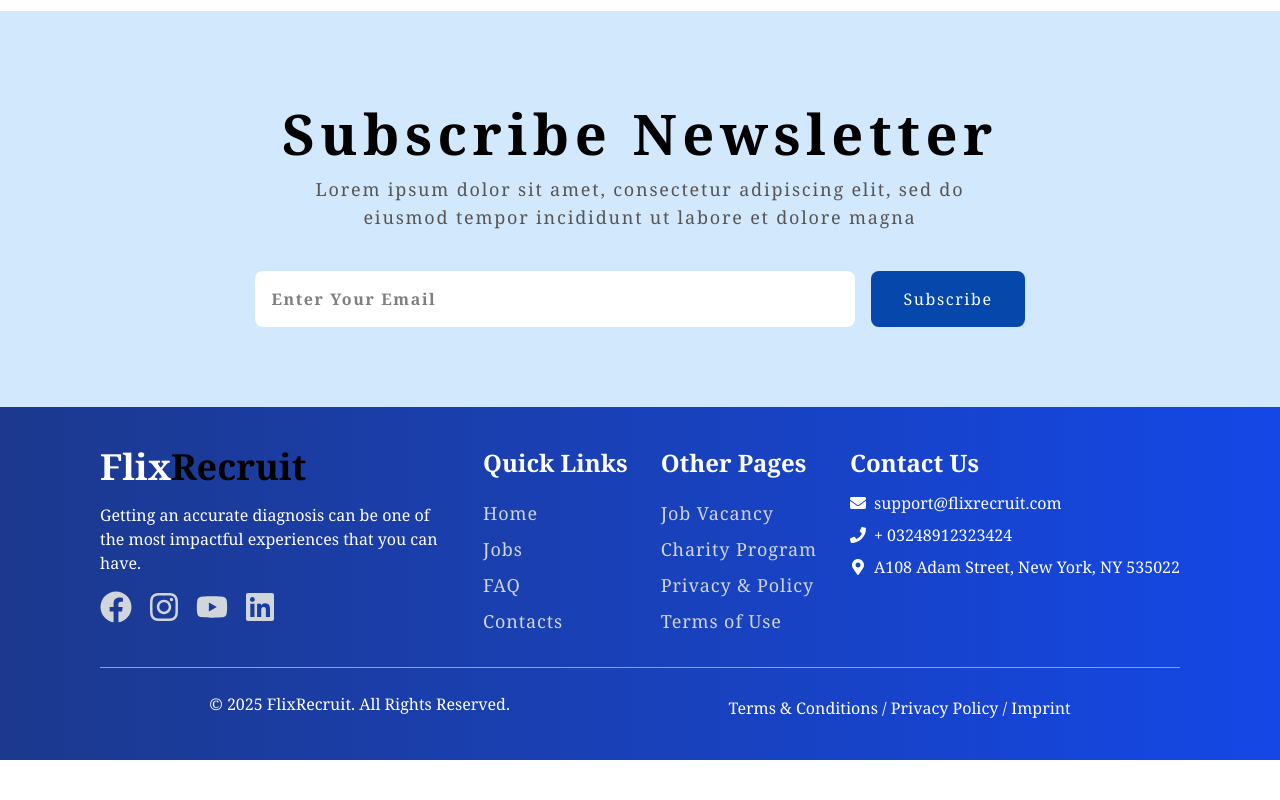
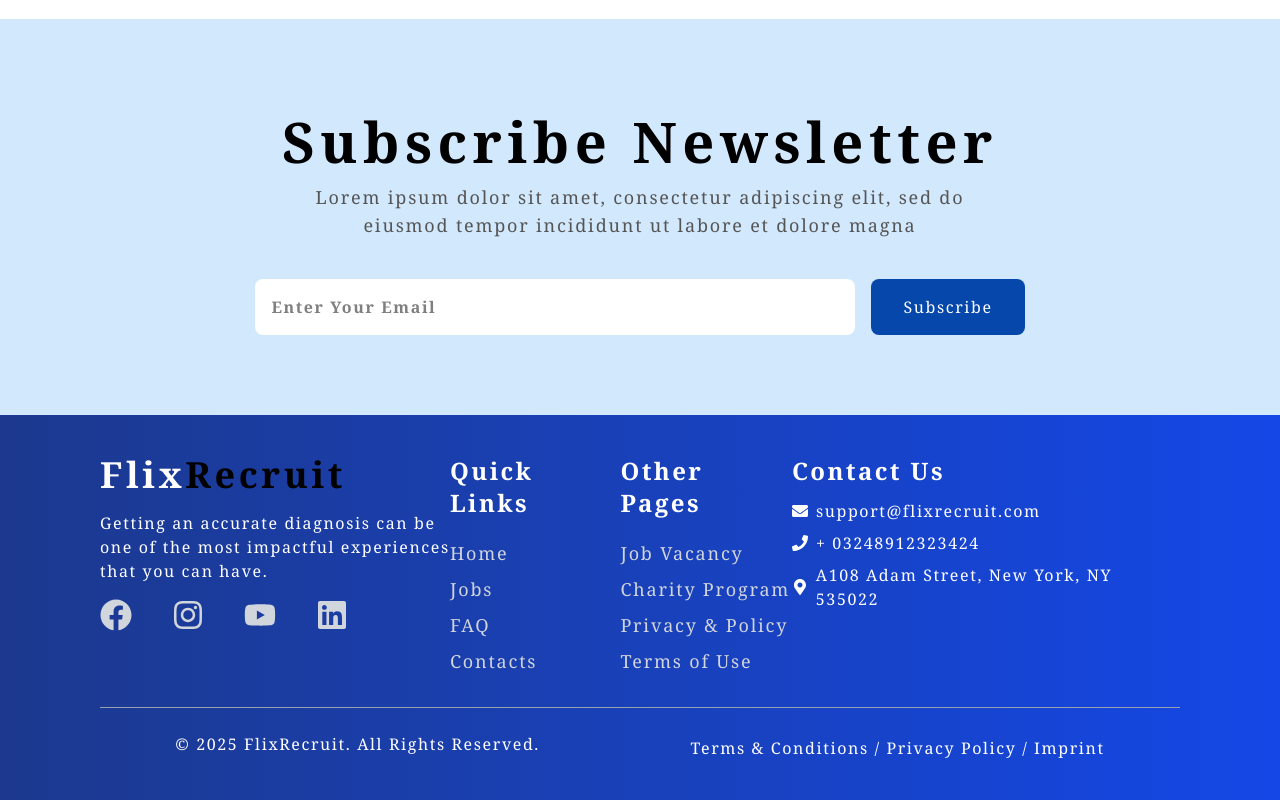
Before and after one commit to Md-Mubin/flix-recruit, a Next.js app: page / in a window 1280 px wide. Shown: the part 4590-5390 px from the top of the page. Before the commit the page ends 5350 px from the top, so only its background shows below. Built offline with nearby package versions, Linux system fonts and the light colour scheme.

Commit message:
modified:   src/Commons/CommonLeverageCard.jsx 	modified:   src/Components/Footer.jsx

```diff
--- a/src/Commons/CommonLeverageCard.jsx
+++ b/src/Commons/CommonLeverageCard.jsx
@@ -3,7 +3,7 @@ import React from 'react'
 const CommonLeverageCard = ({ CommonLeverageCardImage, CommonLeverageCardName, CommonLeverageCardInfo }) => {
     return (
         <>
-            <ul className='pr-[20px] pl-[28px] py-[36px] shadow-[2px_2px_5px_#afc2e1] rounded-2xl relative mt-[30px] hover:translate-y-[-5px] hover:shadow-[inset_-2px_-2px_15px_#afc2e1,2px_2px_5px_#afc2e1] duration-300'>
+            <ul className='pr-[20px] pl-[28px] py-[36px] lg:h-[300px] shadow-[2px_2px_5px_#afc2e1] rounded-2xl relative mt-[30px] hover:translate-y-[-5px] hover:shadow-[inset_-2px_-2px_15px_#afc2e1,2px_2px_5px_#afc2e1] duration-300'>
                 <li className='mb-5 flex items-center gap-6'>
                     <div className='w-[60px] h-[60px] flex justify-center items-center bg-[#0646accc] rounded-xl'>
                         <img loading='lazy' src={CommonLeverageCardImage} alt="card image" className='w-[25px]'/>
--- a/src/Components/Footer.jsx
+++ b/src/Components/Footer.jsx
@@ -9,19 +9,19 @@ const Footer = () => {
                 <div className="flex flex-col lg:flex-row gap-10 lg:gap-0 lg:justify-between">
                     <ul>
                         <li>
-                            <h2 className="text-4xl font-bold">Flix
+                            <h2 className="text-4xl font-bold tracking-widest">Flix
                                 <span className="text-black">Recruit</span>
                             </h2>
                         </li>
 
                         <li>
-                            <p className="w-[350px] mt-4">
+                            <p className="w-[350px] mt-4 tracking-widest">
                                 Getting an accurate diagnosis can be one of the most impactful experiences that you can have.
                             </p>
                         </li>
 
                         <li>
-                            <p className="mt-4 flex gap-4 items-center text-lg">
+                            <p className="mt-4 flex gap-10 items-center text-lg">
 
                                 <a href="#" className="hover:text-white text-gray-300 duration-200">
                                     <FaFacebook size={32} />
@@ -44,29 +44,29 @@ const Footer = () => {
 
                     <ul className="flex flex-col gap-2">
                         <li>
-                            <h3 className="text-2xl font-semibold mb-3">Quick Links</h3>
+                            <h3 className="text-2xl font-semibold mb-3 tracking-widest">Quick Links</h3>
                         </li>
 
                         <li>
-                            <Link href="#" className="hover:text-white text-gray-300 duration-200 font-normal text-lg tracking-wider">
+                            <Link href="#" className="hover:text-white text-gray-300 duration-200 font-normal text-lg tracking-widest">
                                 Home
                             </Link>
                         </li>
 
                         <li>
-                            <Link href="#" className="hover:text-white text-gray-300 duration-200 font-normal text-lg tracking-wider">
+                            <Link href="#" className="hover:text-white text-gray-300 duration-200 font-normal text-lg tracking-widest">
                                 Jobs
                             </Link>
                         </li>
 
                         <li>
-                            <Link href="#" className="hover:text-white text-gray-300 duration-200 font-normal text-lg tracking-wider">
+                            <Link href="#" className="hover:text-white text-gray-300 duration-200 font-normal text-lg tracking-widest">
                                 FAQ
                             </Link>
                         </li>
 
                         <li>
-                            <Link href="#" className="hover:text-white text-gray-300 duration-200 font-normal text-lg tracking-wider">
+                            <Link href="#" className="hover:text-white text-gray-300 duration-200 font-normal text-lg tracking-widest">
                                 Contacts
                             </Link>
                         </li>
@@ -74,29 +74,29 @@ const Footer = () => {
 
                     <ul className="flex flex-col gap-2">
                         <li>
-                            <h3 className="text-2xl font-semibold mb-3">Other Pages</h3>
+                            <h3 className="text-2xl font-semibold mb-3 tracking-widest">Other Pages</h3>
                         </li>
 
                         <li>
-                            <Link href="#" className="hover:text-white text-gray-300 duration-200 font-normal text-lg tracking-wider">
+                            <Link href="#" className="hover:text-white text-gray-300 duration-200 font-normal text-lg tracking-widest">
                                 Job Vacancy
                             </Link>
                         </li>
 
                         <li>
-                            <Link href="#" className="hover:text-white text-gray-300 duration-200 font-normal text-lg tracking-wider">
+                            <Link href="#" className="hover:text-white text-gray-300 duration-200 font-normal text-lg tracking-widest">
                                 Charity Program
                             </Link>
                         </li>
 
                         <li>
-                            <Link href="#" className="hover:text-white text-gray-300 duration-200 font-normal text-lg tracking-wider">
+                            <Link href="#" className="hover:text-white text-gray-300 duration-200 font-normal text-lg tracking-widest">
                                 Privacy & Policy
                             </Link>
                         </li>
 
                         <li>
-                            <Link href="#" className="hover:text-white text-gray-300 duration-200 font-normal text-lg tracking-wider">
+                            <Link href="#" className="hover:text-white text-gray-300 duration-200 font-normal text-lg tracking-widest">
                                 Terms of Use
                             </Link>
                         </li>
@@ -104,30 +104,30 @@ const Footer = () => {
 
                     <ul>
                         <li>
-                            <h3 className="text-2xl font-semibold mb-3">Contact Us</h3>
+                            <h3 className="text-2xl font-semibold mb-3 tracking-widest">Contact Us</h3>
                         </li>
 
                         <li>
-                            <p className="flex items-center gap-2">
+                            <p className="flex items-center gap-2 tracking-widest">
                                 <FaEnvelope /> support@flixrecruit.com
                             </p>
                         </li>
 
                         <li>
-                            <p className="flex items-center gap-2 mt-2">
+                            <p className="flex items-center gap-2 mt-2 tracking-widest">
                                 <FaPhone className="rotate-x-[-1]" /> + 03248912323424
                             </p>
                         </li>
 
                         <li>
-                            <p className="flex items-center gap-2 mt-2">
+                            <p className="flex items-center gap-2 mt-2 tracking-widest">
                                 <FaMapMarkerAlt /> A108 Adam Street, New York, NY 535022
                             </p>
                         </li>
                     </ul>
                 </div>
 
-                <div className="mt-8 border-t border-gray-400 pt-5 flex flex-col lg:flex-row items-center justify-around">
+                <div className="mt-8 border-t border-gray-400 pt-5 flex flex-col lg:flex-row items-center justify-around tracking-widest">
                     <p>© {new Date().getFullYear()} FlixRecruit. All Rights Reserved.</p>
                     <p className="mt-2">
                         <a href="#" className="hover:underline">Terms & Conditions</a> /
```
